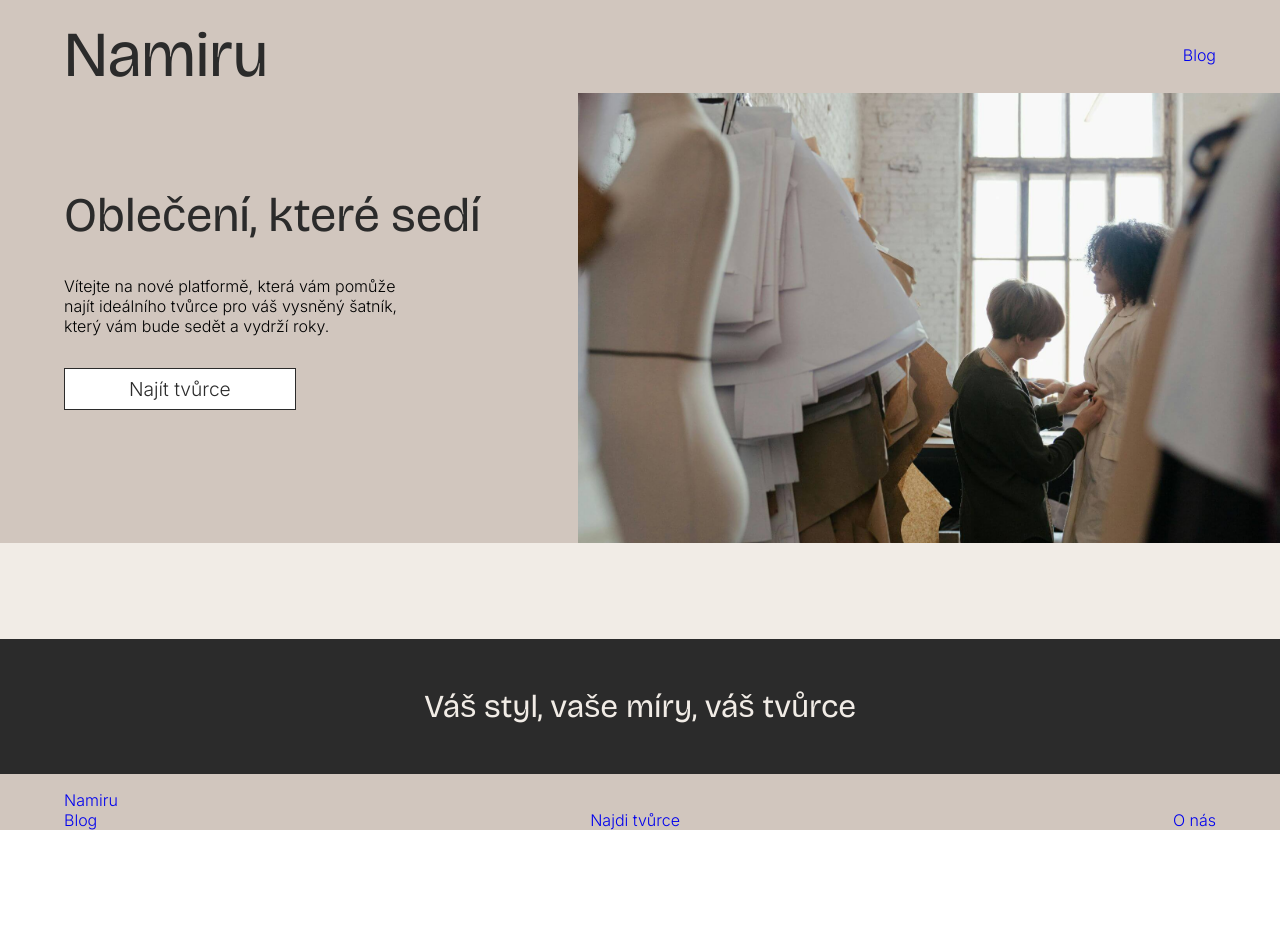
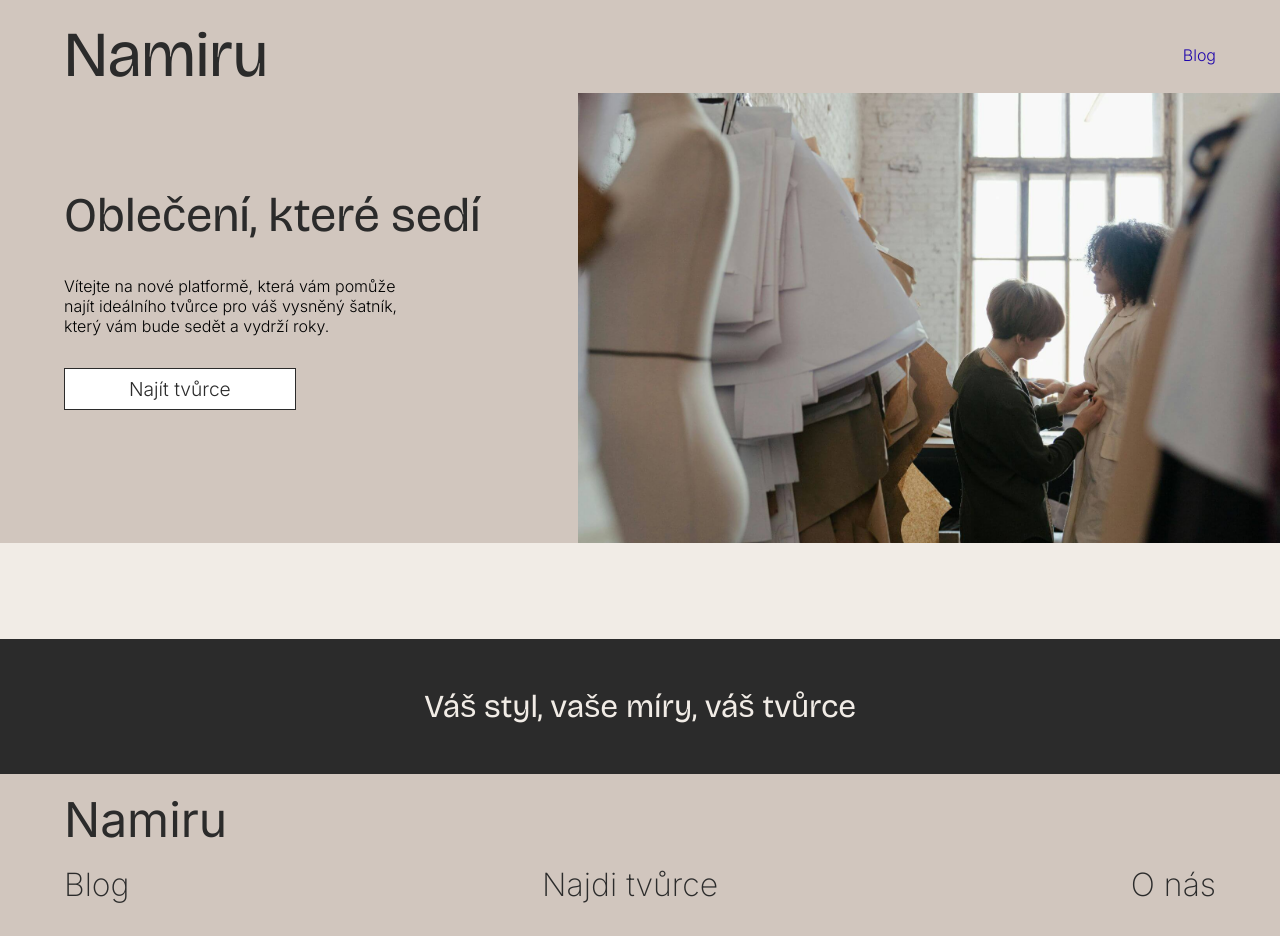
Before and after one commit to han-fris/namiru-app, a React (Vite) app: page / in a window 1280 px wide. Before the commit the page ends 830 px from the top, so only its background shows below. Built offline with nearby package versions, Linux system fonts and the light colour scheme; no server answers.

Commit message:
Header updated

```diff
--- a/src/components/shared/Footer.css
+++ b/src/components/shared/Footer.css
@@ -1,20 +1,33 @@
 footer {
-  display: flex;
-  flex-direction: column;
-  align-items: flex-start;
   font-size: 1rem;
+  color: var(--text);
 
   div {
     display: flex;
     justify-content: space-between;
     width: 100%;
     text-decoration: none;
+  }
 
+  a {
+    color: var(--dark);
   }
 }
 
 .navigation-main {
   text-decoration: none;
+  font-weight: 400;
+  font-size: 3rem;
 }
 
-/* @media (min-width: 800px) {} */
+.navigation-lower {
+  margin: 1rem 0;
+  font-weight: 200;
+}
+
+
+@media (min-width: 800px) {
+  footer {
+    font-size: 2rem;
+  }
+}
--- a/src/components/shared/Footer.jsx
+++ b/src/components/shared/Footer.jsx
@@ -7,7 +7,7 @@ export const Footer = () => {
       <Link to="/" className="navigation-main">
         Namiru
       </Link>
-      <div>
+      <div className="navigation-lower">
         <Link to="/blog" className="navigation-item">
           Blog
         </Link>
--- a/src/global.css
+++ b/src/global.css
@@ -121,6 +121,10 @@ footer {
   width: 90%;
   display: flex;
   flex-direction: column;
-  align-items: center;
-  margin-top: 1rem;
+  align-items: flex-start;
+  margin: 1rem 0;
 }
+
+a {
+  color: var(--text-navigation)
+}
```
Also changed, not shown: src/components/shared/Header.css (line endings or trailing spaces).
